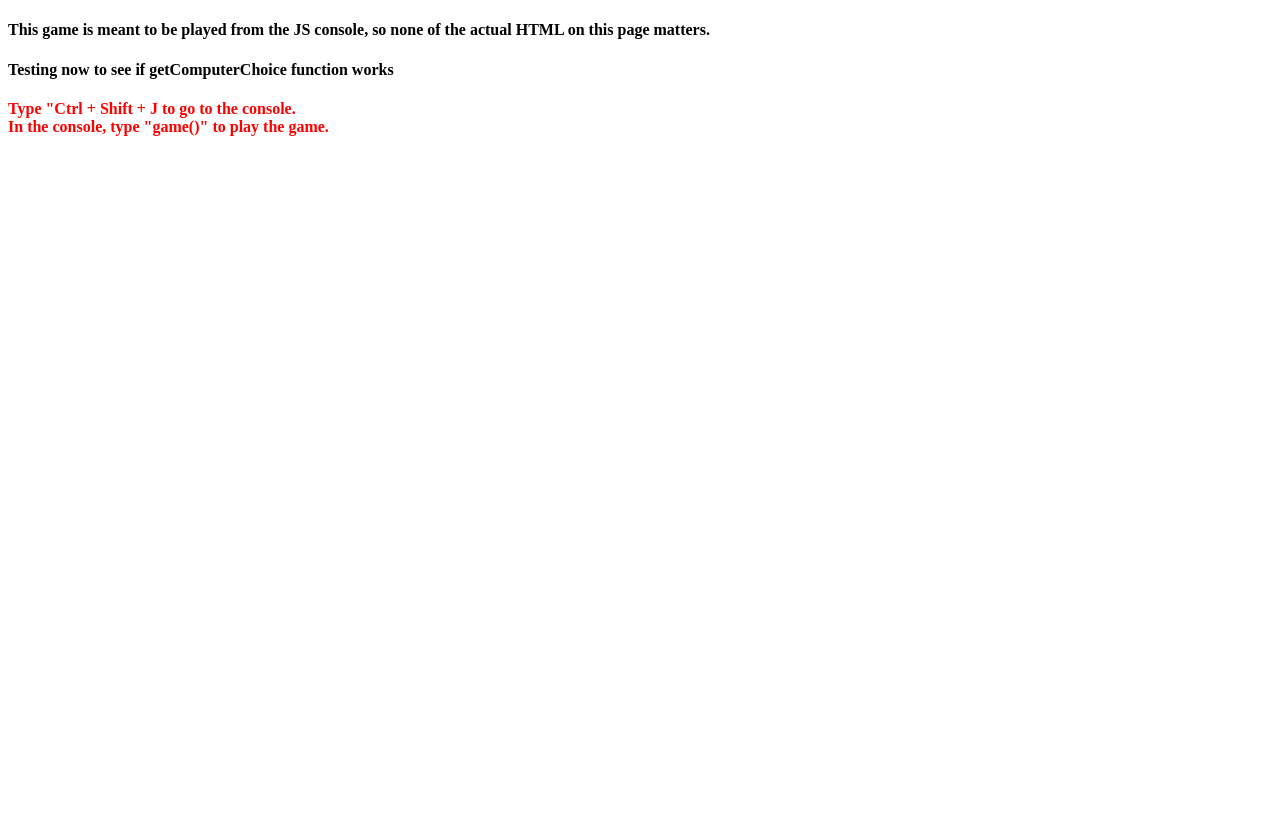
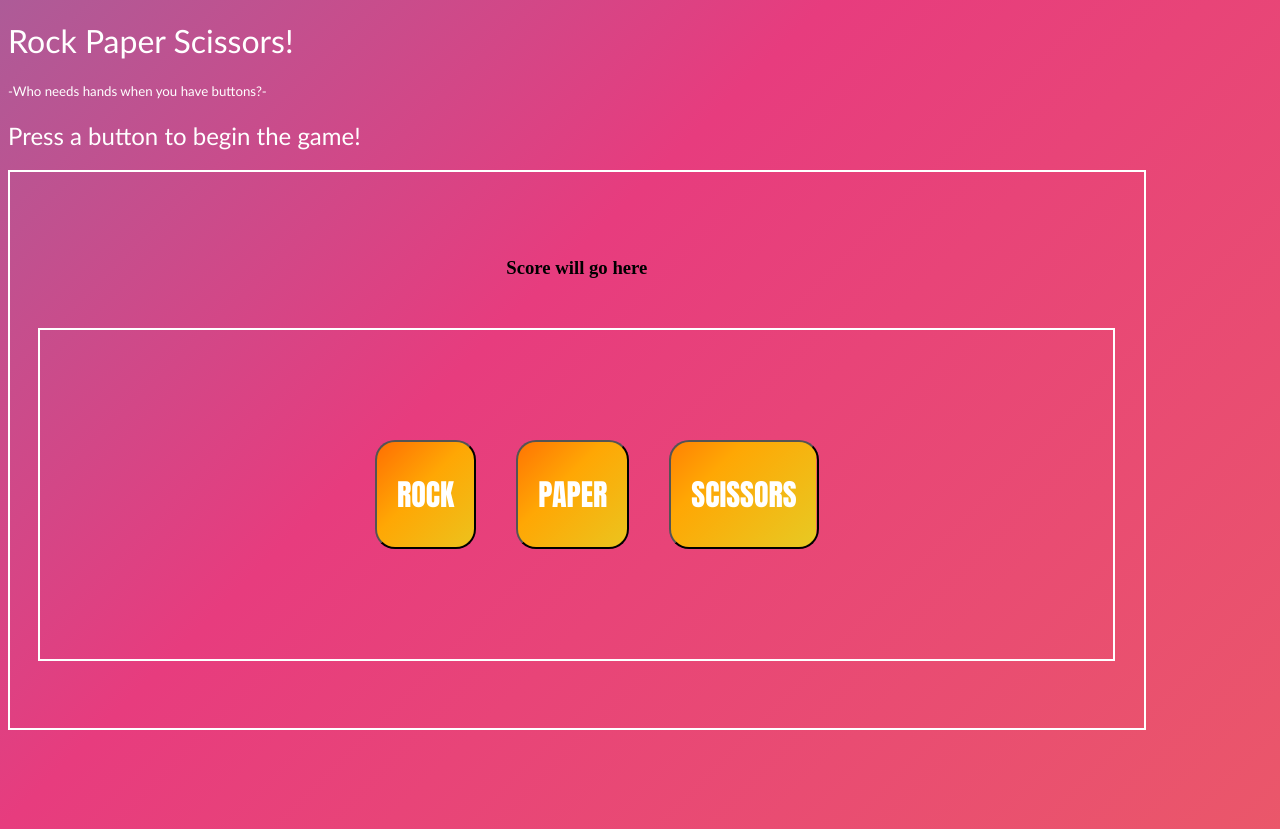
Before and after one commit to manski117/odin-rock-paper-scissors, a plain HTML site: page index.html in a window 1280 px wide. Before the commit the page ends 800 px from the top, so only its background shows below. Drawn offline with Linux system fonts and the light colour scheme.

Commit message:
Create buttons
Buttons created, more css applied to make page look cool.

```diff
--- a/index.html
+++ b/index.html
@@ -4,12 +4,38 @@
     <meta charset="UTF-8">
     <meta http-equiv="X-UA-Compatible" content="IE=edge">
     <meta name="viewport" content="width=device-width, initial-scale=1.0">
+    <link rel="stylesheet" href="style.css">
     <title>Rock Paper Scissors</title>
 </head>
 <body>
-    <h4>This game is meant to be played from the JS console, so none of the actual HTML on this page matters.</h1>
-    <h4>Testing now to see if getComputerChoice function works</h4>
-    <h4 style = "color: red";>Type "Ctrl + Shift + J to go to the console. <br>In the console, type "game()" to play the game.</h4>
+    <div class="flexbox-top">
+        <h1 class="white">Rock Paper Scissors!</h1>
+        <h5 class="white">-Who needs hands when you have buttons?-</h5>
+        <h2 class="white">Press a button to begin the game!</h2>
+    </div>
+
+    <div class="flexbox-game">
+        <div class="score-counter">
+            <h3>Score will go here</h3>
+        </div>
+
+        <div class="flexbox-buttons">
+            <ul class="buttons">
+                <li><button class="button-rock button">ROCK</button></li>
+                <li><button class="button-paper button">PAPER</button></li>
+                <li><button class="button-scissors button">SCISSORS</button></li>
+            </ul>
+
+
+        </div>
+    </div>
+
+
+    <div class="flexbox-scoreboard">
+
+
+    </div>
+
 </body>
 
 <script src="main.js"></script>
--- /dev/null
+++ b/style.css
@@ -0,0 +1,101 @@
+h4 {
+    color: green;
+
+
+
+}
+
+.flexbox-1{
+    display: flex;
+    /* flex-direction: column; */
+    margin-bottom: 20%;
+}
+
+.flexbox-game{
+    display: flex;
+    flex-direction: column;
+    border-style: solid;
+    border-color:white;
+    border-width: 2px;
+    box-sizing: border-box;
+    height: 70%;
+    width: 90%;
+    align-items: center;
+    justify-content: center;
+    gap: 30px
+}
+
+.flexbox-score{
+    display: flex;
+    border-style: solid;
+    border-color:white;
+    border-width: 2px;
+    box-sizing: border-box;
+    height: 40%;
+
+
+}
+
+.flexbox-buttons{
+    display: flex;
+    border-style: solid;
+    border-color:white;
+    border-width: 2px;
+    box-sizing: border-box;
+    height: 60%;
+    width: 95%;
+    align-items: center;
+    justify-content: space-around;
+}
+
+.buttons{
+    display: flex;
+    align-items: center;
+    justify-content: space-around;
+    list-style: none;
+    gap: 40px;
+
+
+}
+
+.button{
+    border-radius: 20px;
+    font-family: Impact, Haettenschweiler, 'Arial Narrow Bold', sans-serif;
+    font-size: 30px;
+    font-weight: 900;
+    color: white;
+    background: linear-gradient(-45deg, #d2e83f, #ffa704, #ff0000, #b329a8);
+	background-size: 400% 400%;
+	animation: gradient 10s ease infinite;
+    padding: 30px 20px;
+
+
+}
+
+.white{
+    font-weight: lighter;
+    color: white;
+    font-style: normal;
+    font-family:'Gill Sans', 'Gill Sans MT', Calibri, 'Trebuchet MS', sans-serif
+}
+
+
+
+body {
+	background: linear-gradient(-45deg, #ee7752, #e73c7e, #23a6d5, #23d5ab);
+	background-size: 400% 400%;
+	animation: gradient 15s ease infinite;
+	height: 100vh;
+}
+
+@keyframes gradient {
+	0% {
+		background-position: 0% 50%;
+	}
+	50% {
+		background-position: 100% 50%;
+	}
+	100% {
+		background-position: 0% 50%;
+	}
+}
```
